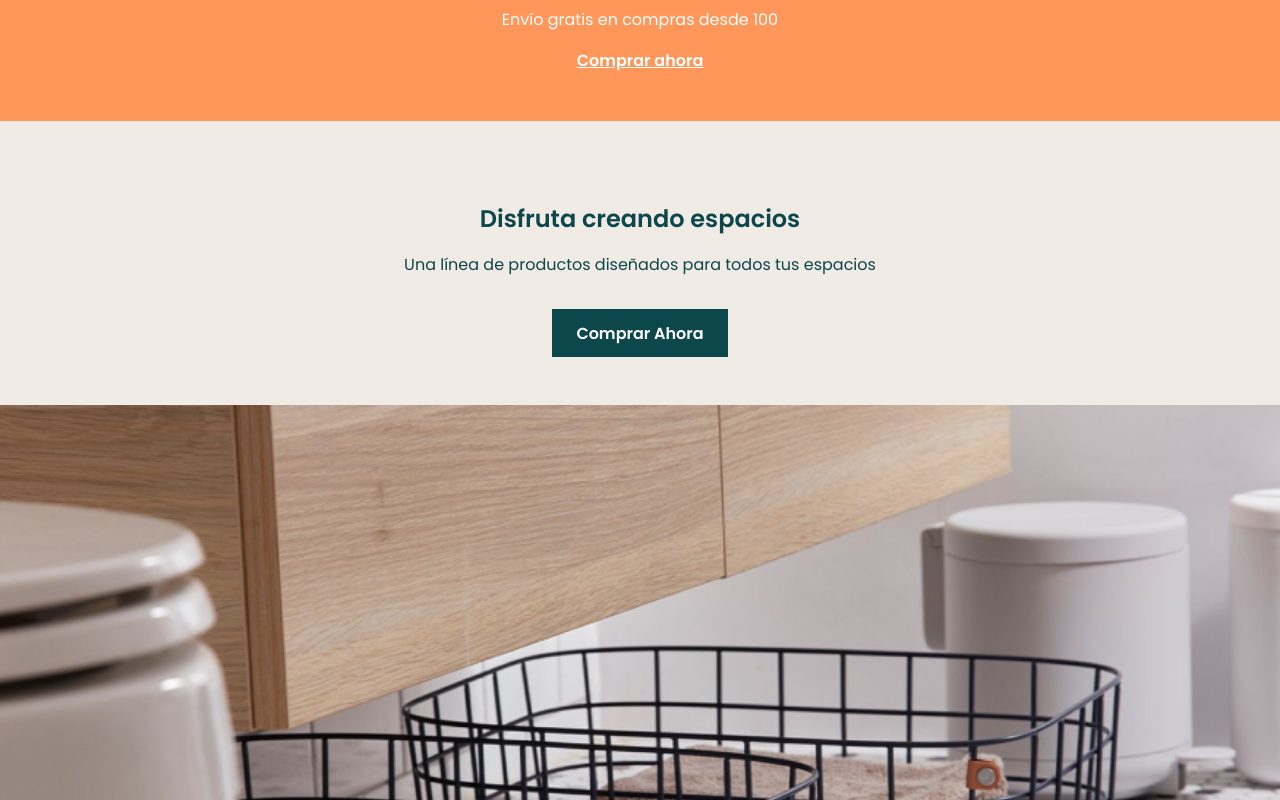
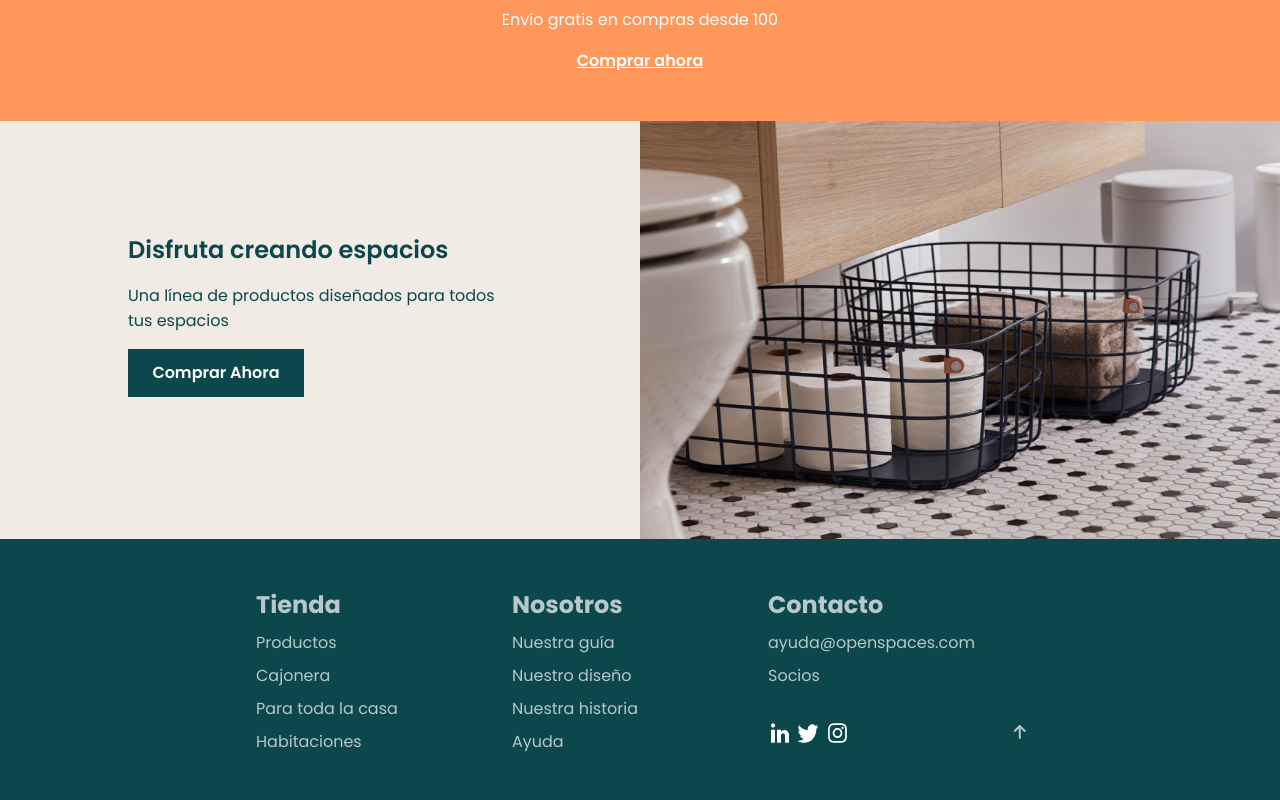
Before and after one commit to Adalab/modulo-1-evaluacion-final-yolandatuin, a website built with Vite: page src/index.html in a window 1280 px wide. Shown: the part 1640-2440 px from the top of the page. Built offline with nearby package versions, Linux system fonts and the light colour scheme; files whose address does not match are found by name.

Commit message:
Casi acabada

```diff
--- a/src/partials/footer.html
+++ b/src/partials/footer.html
@@ -22,10 +22,10 @@
           <img src="./images/linkedin.svg" alt="Linkedin">
           <img src="./images/twitter.svg" alt="Instagram">
           <img src="./images/instagram.svg" alt="Twitter">
+          <a class="footer__flecha" href="#top"><i class="fa-solid fa-arrow-up"></i></a>
         </li>
       </ul>
     </nav>
-    <nav>
-<div class="footer__flecha"><a href="#top"><i class="fa-solid fa-arrow-up"></i></a></div>
+
 
 </footer>
--- a/src/partials/main.html
+++ b/src/partials/main.html
@@ -26,9 +26,11 @@
   </section>
 
   <section class="main__disfruta">
-    <h1>Disfruta creando espacios</h1>
-    <p>Una línea de productos diseñados para todos tus espacios</p>
-    <button class="button_comprar_ahora">Comprar Ahora</button>
+    <div class="main__disfruta__bloque">
+      <h1>Disfruta creando espacios</h1>
+      <p>Una línea de productos diseñados para todos tus espacios</p>
+      <button class="button_comprar_ahora">Comprar Ahora</button>
+    </div>
+      <img class="main__imagen-lavabo" src="./images/creando-espacios.jpg" alt="Imagen decorativa">
   </section>
-  <img class="main__imagen-lavabo" src="./images/creando-espacios.jpg" alt="Imagen decorativa">
 </main>
--- a/src/scss/layout/_center.scss
+++ b/src/scss/layout/_center.scss
@@ -4,7 +4,7 @@ main {
   background-color: vars.$color-secondary;
 }
 .main__volver {
-  width: 40vw;
+  width: 60vw;
   display: grid;
   margin-left: auto;
   margin-right: auto;
@@ -12,6 +12,11 @@ main {
   img {
     margin-top: 3rem;
     margin-bottom: 2rem;
+  }
+  article {
+    width: 50vw;
+    margin-left: auto;
+    margin-right: auto;
   }
   h1 {
     font-weight: 600;
@@ -55,7 +60,10 @@ main {
 }
 
 .main__disfruta {
-  padding: 2rem;
+  padding: 0;
+  display: flex;
+  flex-direction:column;
+  align-items: center;
 }
 .main__disfruta h1 {
   margin: 1rem;
@@ -65,12 +73,12 @@ main {
   margin: 1rem;
 }
 .main__disfruta button {
-  margin: 1rem;
+  margin: 3rem;
 }
+
 .main__imagen-lavabo {
   width: 100%;
 }
-
 @media (min-width: 900px) {
   .main__volver {
     width: 60vw;
@@ -106,4 +114,29 @@ main {
       width: 11vw;
     }
   }
+
+.main__disfruta {
+  flex-direction:row;
+  justify-content: space-between;
+  .main__imagen-lavabo {
+    width: 50vw;
+  }
+  .main__disfruta__bloque {
+    width: 30vw;
+    margin-left: auto;
+    margin-right: auto;
+    text-align: left;
+      h1, p {
+        margin-left: 0;
+        margin-bottom: 0;
+      }
+  }
+  .button_comprar_ahora {
+    margin-left: 0px;
+    margin-top: 1rem;
+  }
 }
+.main__envio {
+  margin-bottom: 0;
+}
+}
--- a/src/scss/layout/_footer.scss
+++ b/src/scss/layout/_footer.scss
@@ -31,8 +31,27 @@ i .fa-solid .fa-arrow-up {
 }
 
 .footer__flecha {
-    width: 1rem;
+    width: 5rem;
     color: white;
-    text-align: right;
-    width: 80vw;
+    position: relative;
+    top: 1rem;
+    left: 8rem;
 }
+.footer nav {
+    margin-bottom: 2rem;
+}
+@media (min-width: 900px) {
+    .footer nav {
+        display: flex;
+        flex-direction: row;
+        justify-content: space-between;
+    ul {
+        width: 20vw;
+    }
+    }
+.footer__flecha {
+    top: -0.5rem;
+    left: 10rem;
+
+}
+}
--- a/src/scss/layout/_header.scss
+++ b/src/scss/layout/_header.scss
@@ -14,9 +14,9 @@ body {
   background-size: cover;
   margin: 0;
   height: 70vh;
-  padding: 10px;
-  padding-bottom: 64px;
-  padding-top: 20px;
+  padding: 0.62px;
+  padding-bottom: 4px;
+  padding-top: 2rem;
   display: flex;
   flex-direction: column;
   align-items: center;
@@ -26,8 +26,8 @@ body {
 
 .header__hamburguer {
   position: fixed;
-  top: 55px;
-  left: 33px;
+  top: 4.5rem;
+  left: 1.5rem;
 }
 .header__menu {
   display: none;
--- a/src/scss/pages/_index.scss
+++ b/src/scss/pages/_index.scss
@@ -1,4 +1,7 @@
-.main__list {
-  padding-left: 2rem;
-  padding-bottom: 20px;
+a:hover {
+  font-weight: 600;
+  color: white;
 }
+button:hover {
+  background-color: #ff975a;
+}
```
